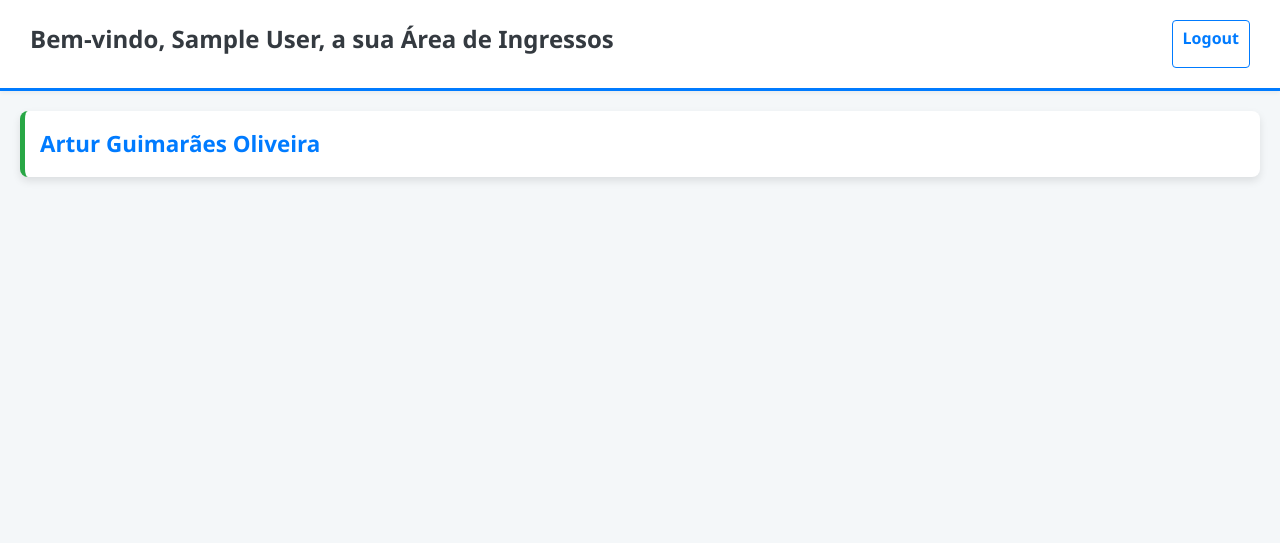
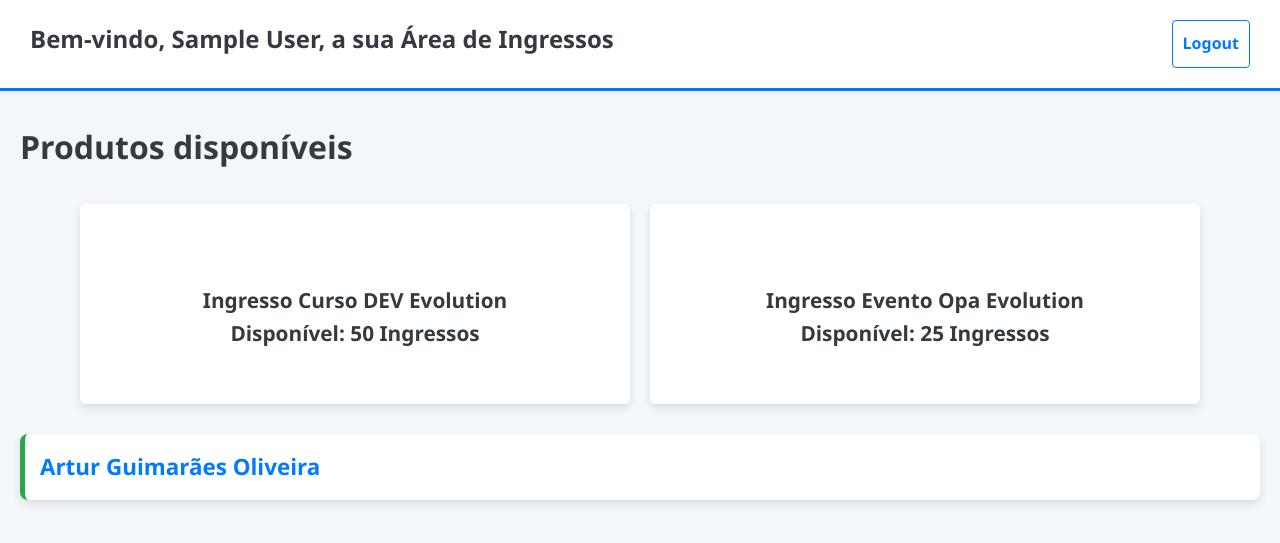
Before and after one commit to alissonos/Projeto-Dev_Evolution, a PHP site: page /dashboard in a window 1280 px wide. Shown: the top 543 px of the page. Run offline with PHP 8.4, Linux system fonts and the light colour scheme; the visitor is signed in with stand-in values (Sample User, id 1); data comes from the database, SQL or seed files in the repository.

Commit message:
Alteração do login.css e melhorias na dashboard

```diff
--- a/public/css/dashboard.css
+++ b/public/css/dashboard.css
@@ -34,9 +34,41 @@ body {
   color: #343a40;
 }
 
+.produtos-disponiveis-container {
+  display: flex;
+  justify-content: center;
+  flex-direction: row;
+  max-width: 1000px;
+  margin: 0 auto;
+  height: 200px;
+  gap: 20px;
+  padding-left: 0;
+}
+
+.produtos-disponiveis-container h2 {
+  flex: 0 0 calc(50% - 10px);
+  text-align: center;
+  background-color: #ffffff;
+  padding: 80px 30px;
+  margin: 0;
+  font-size: 1.3rem;
+  color: #343a40;
+  border-radius: 6px;
+  box-shadow: 0 4px 8px rgba(0, 0, 0, 0.1);
+  transition: transform 0.2s, box-shadow 0.2s;
+}
+
+.produtos-disponiveis-container h2:hover {
+  transform: translateY(-3px);
+  box-shadow: 0 6px 12px rgba(0, 0, 0, 0.15);
+}
+
 /* --- Botão de Logout --- */
 
 a[href='/logout'] {
+  display: flex;
+  align-items: center;
+  justify-content: center;
   color: #007bff;
   text-decoration: none;
   font-weight: bold;
@@ -67,7 +99,7 @@ h1 {
   border-radius: 8px;
   box-shadow: 0 4px 8px rgba(0, 0, 0, 0.1);
   padding: 15px;
-  margin-bottom: 30px;
+  margin: 30px 0;
   border-left: 5px solid #28a745; /* Linha de destaque verde */
 }
 
--- a/src/Infrastructure/ProdutosRepository.php
+++ b/src/Infrastructure/ProdutosRepository.php
@@ -65,7 +65,7 @@ class ProdutosRepository
         return $produtos;
     }
 
-     public function buscarPrecoPorId(int $produtoId): ?float
+    public function buscarPrecoPorId(int $produtoId): ?float
     {
         $sql = 'SELECT preco FROM produtos WHERE id = :id';
         $stmt = $this->pdo->prepare($sql);
--- a/src/Views/Dashboard.php
+++ b/src/Views/Dashboard.php
@@ -14,6 +14,7 @@ use src\Infrastructure\ComprasRepository;
 use src\Infrastructure\Database;
 use src\Infrastructure\ProdutosRepository;
 use src\Infrastructure\UsuariosRepository;
+use src\Models\Produtos;
 
 $db = Database::getInstance();
 
@@ -36,6 +37,10 @@ $total_compras_cliente = count($compras_do_cliente);
 $clientes_lista = $lista_clientes;
 $total_de_clientes = count($lista_clientes);
 
+$produtoDevEvolution = $produtosRepository->buscarPorId(1);
+
+$produtoOpaEvolution = $produtosRepository->buscarPorId(2);
+
 unset($total_produtos_cliente);
 unset($total_compras_cliente);
 ?>
@@ -57,6 +62,42 @@ unset($total_compras_cliente);
         <a href="/logout">Logout</a>
     </div>
 
+    <div>
+        <h1>Produtos disponíveis</h1>
+
+        <div class="produtos-disponiveis-container">
+            <h2>
+                Ingresso Curso DEV Evolution
+                <div class="estoque-disponivel">
+                    Disponível:
+                    <?php
+                    if ($produtoDevEvolution && isset($produtoDevEvolution['quantidade'])) {
+                        echo htmlspecialchars($produtoDevEvolution['quantidade']);
+                    } else {
+                        echo 'N/A';
+                    }
+                    ?>
+                    Ingressos
+                </div>
+            </h2>
+
+            <h2>
+                Ingresso Evento Opa Evolution
+                <div class="estoque-disponivel">
+                    Disponível:
+                    <?php
+                    if ($produtoOpaEvolution && isset($produtoOpaEvolution['quantidade'])) {
+                        echo htmlspecialchars($produtoOpaEvolution['quantidade']);
+                    } else {
+                        echo 'N/A';
+                    }
+                    ?>
+                    Ingressos
+                </div>
+            </h2>
+        </div>
+    </div>
+
     <?php if (empty($lista_clientes)): ?>
         <p>Nenhum cliente cadastrado no sistema.</p>
     <?php else: ?>
@@ -65,6 +106,7 @@ unset($total_compras_cliente);
             $id_cliente_atual = $cliente['id'] ?? 0;
 
             $produtos_do_cliente_atual = $produtosRepository->buscarPorClienteId($id_cliente_atual);
+
             $compras_do_cliente_atual = $comprasRepository->buscarPorClienteId($id_cliente_atual);
             ?>
 
@@ -78,7 +120,7 @@ unset($total_compras_cliente);
                     <p>Email: <?= htmlspecialchars($cliente['email']) ?></p>
                     <p>Telefone: <?= htmlspecialchars($cliente['telefone'] ?? 'N/A') ?></p>
 
-                    <h4>Produtos Cadastrados</h4>
+                    <!--  <h4>Produtos Cadastrados</h4>
                     <?php if (empty($produtos_do_cliente_atual)): ?>
                         <p>Nenhum produto encontrado.</p>
                     <?php else: ?>
@@ -90,9 +132,9 @@ unset($total_compras_cliente);
                                 </li>
                             <?php endforeach; ?>
                         </ul>
-                    <?php endif; ?>
+                    <?php endif; ?> -->
 
-                    <h4>Histórico de Compras</h4>
+                    <h4>Produtos no Carrinho</h4>
                     <?php if (empty($compras_do_cliente_atual)): ?>
                         <p>Nenhuma compra registrada.</p>
                     <?php else: ?>
```
Also changed, not shown: public/css/login.css (added, +70 -0 lines), src/Models/Produtos.php (+33 -10 lines), src/Views/Login.php (+4 -73 lines).
